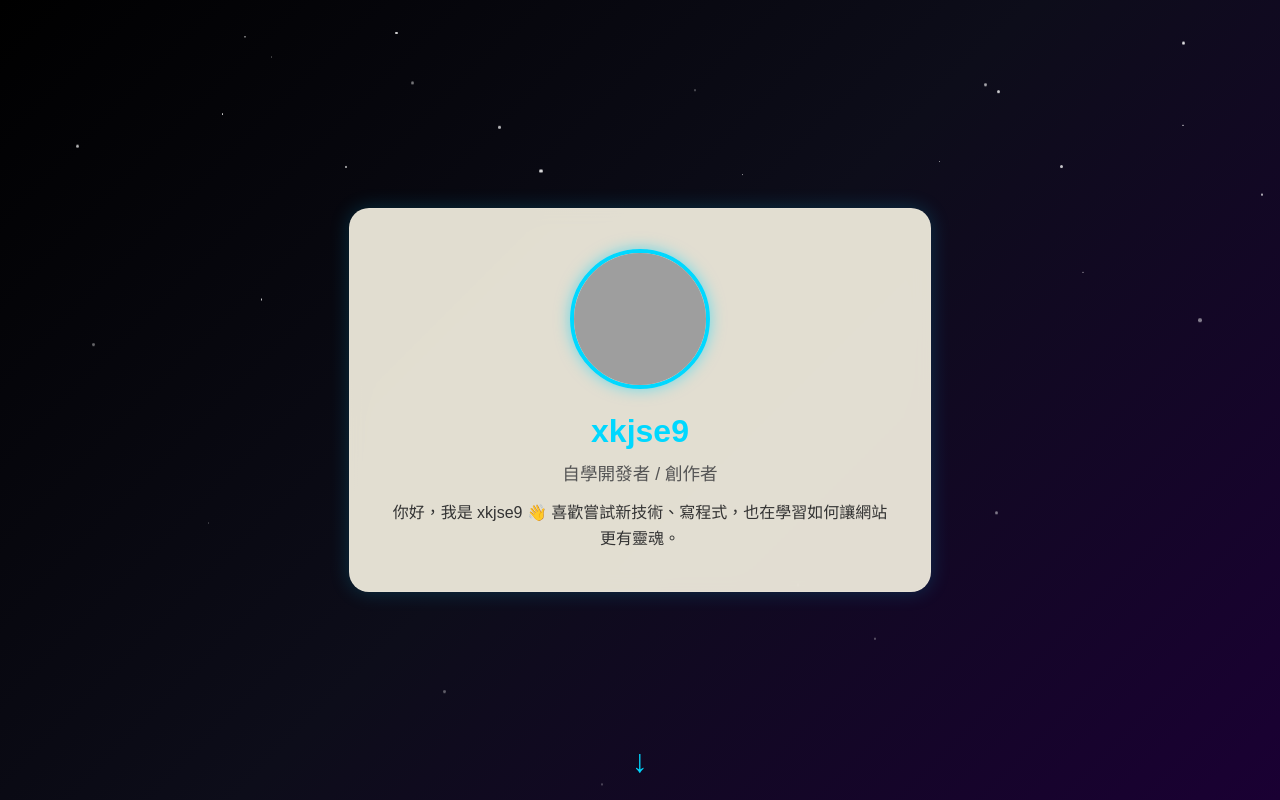
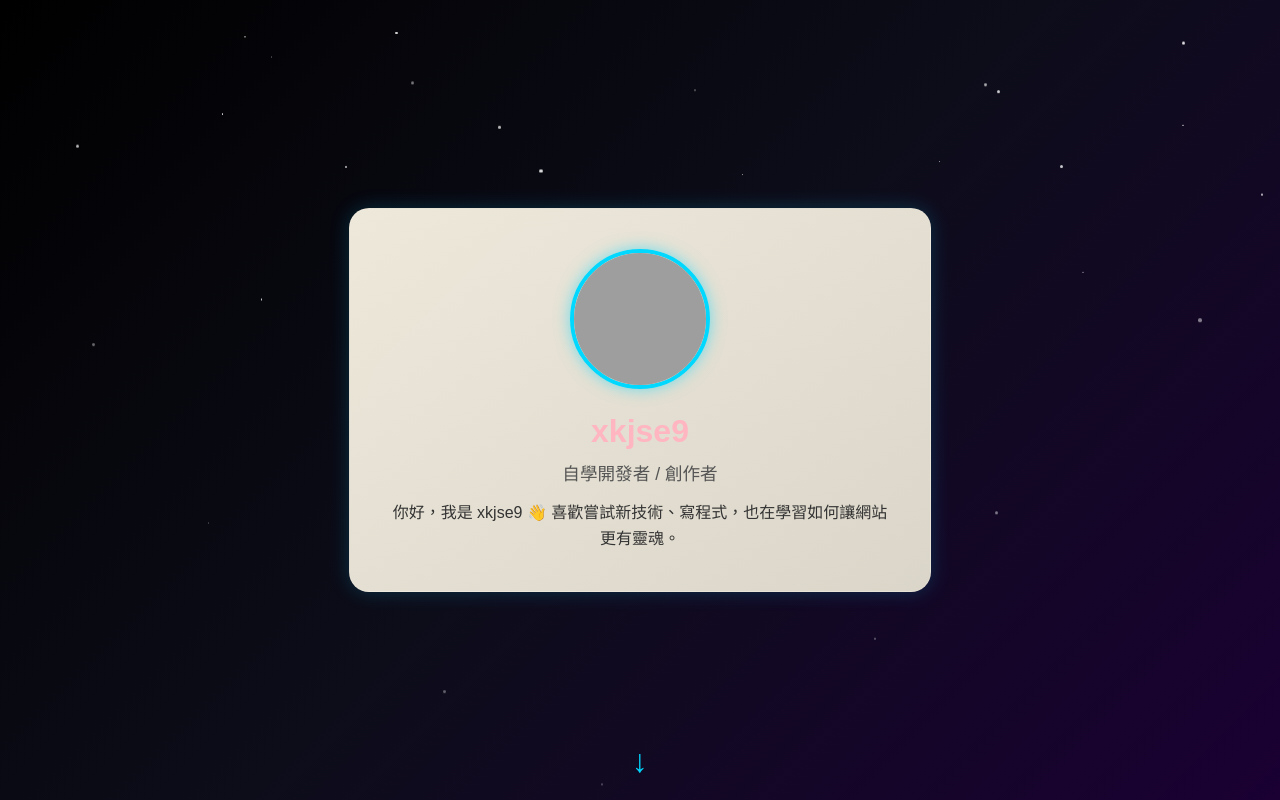
Before and after one commit to xkjse9/lol, a plain HTML site: page index.html in a window 1280 px wide. Shown: the top 800 px of the page. Drawn offline with Linux system fonts and the light colour scheme; grey boxes are pictures that could not be loaded.

Commit message:
Update index.html

```diff
--- a/index.html
+++ b/index.html
@@ -33,20 +33,21 @@ body {
 section { height:100vh; display:flex; justify-content:center; align-items:center; position:relative; z-index:1; }
 
 .card {
-  background: rgba(250, 245, 230, 0.9); /* 淺米色半透明 */
+  background: linear-gradient(145deg, rgba(250,245,230,0.95), rgba(230,225,210,0.95));
   border:1px solid rgba(255,255,255,0.1);
   backdrop-filter:blur(10px);
   border-radius:20px; text-align:center; padding:40px;
   max-width:90%; opacity:0; transform:translateY(40px);
   transition: 1s ease, box-shadow 0.5s ease;
 }
+
 .card.visible {
   opacity:1; transform:translateY(0);
   box-shadow:0 0 20px rgba(0,200,255,0.2);
 }
 
 #intro img { width:140px; height:140px; border-radius:50%; border:4px solid #00d8ff; margin-bottom:20px; box-shadow:0 0 15px #00d8ff88; }
-#intro h1 { font-size:2em; color:#00d8ff; margin-bottom:10px; }
+#intro h1 { font-size:2em; color:#ffb6c1; margin-bottom:10px; }
 #intro h2 { font-size:1.1em; font-weight:400; color:#555; margin-bottom:15px; }
 #intro p { font-size:1em; color:#333; max-width:500px; margin:0 auto; line-height:1.6; }
 
```
